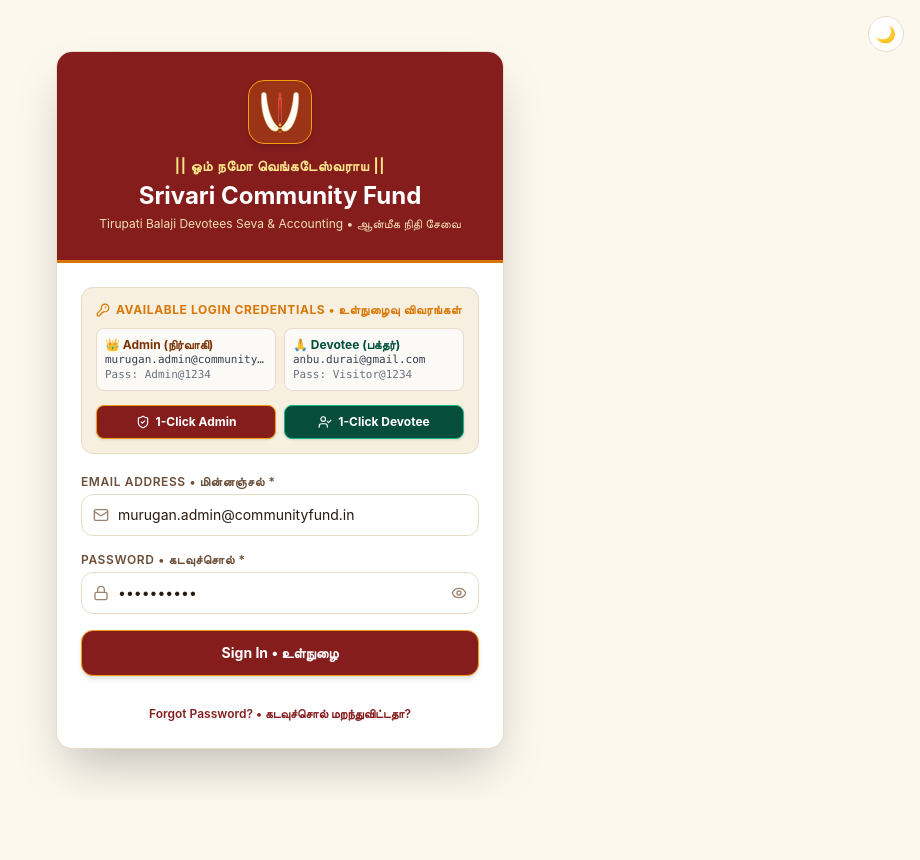
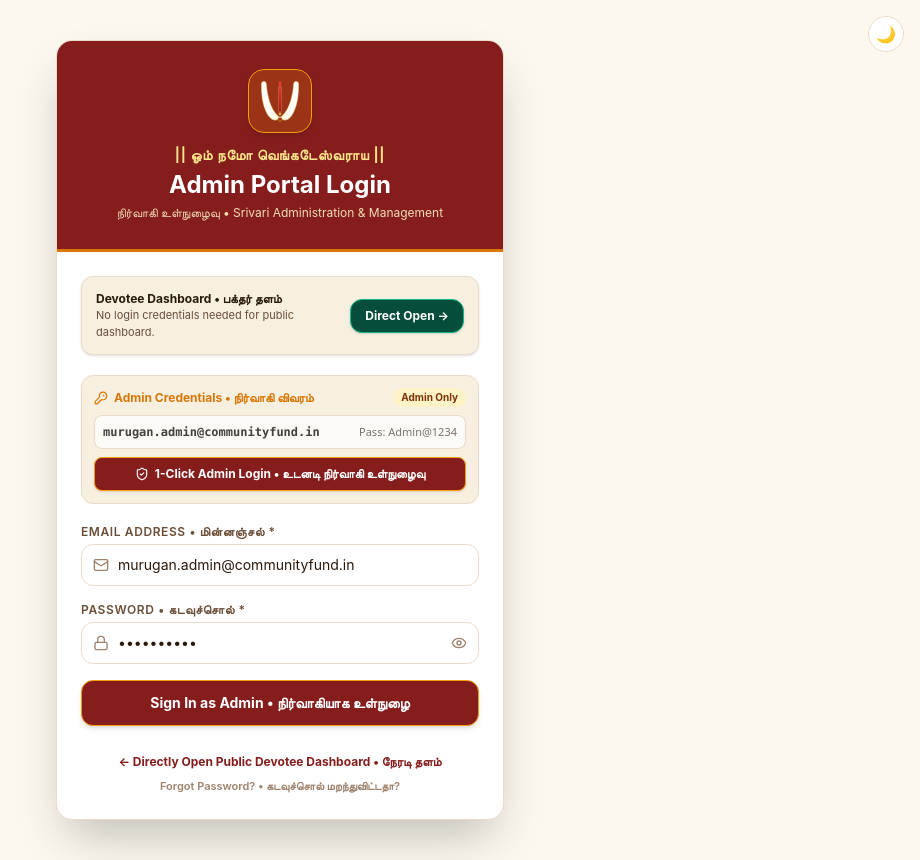
Before and after one commit to shivakkumar-ai-llm-researcher/namo, a Next.js app: page /login in a window 1280 px wide. Shown: the whole page, without its empty margins (360-1280 px from the left). Before the commit the page ends 800 px from the top, so only its background shows below. Built offline with nearby package versions, Linux system fonts and the light colour scheme; no server answers.

Commit message:
feat(auth): remove login barrier for visitors to directly open dashboard, reserve login for admin

```diff
--- a/app/login/page.tsx
+++ b/app/login/page.tsx
@@ -71,16 +71,10 @@ export default function LoginPage() {
     }
   };
 
-  const handleQuickLogin = (role: 'admin' | 'visitor') => {
-    if (role === 'admin') {
+  const handleQuickAdminLogin = () => {
     setValue('email', 'murugan.admin@communityfund.in');
     setValue('password', 'Admin@1234');
     onSubmit({ email: 'murugan.admin@communityfund.in', password: 'Admin@1234' });
-    } else {
-      setValue('email', 'anbu.durai@gmail.com');
-      setValue('password', 'Visitor@1234');
-      onSubmit({ email: 'anbu.durai@gmail.com', password: 'Visitor@1234' });
-    }
   };
 
   return (
@@ -100,52 +94,57 @@ export default function LoginPage() {
           <p className="text-sm font-bold tracking-wider mb-1" style={{ color: '#FDE68A' }}>
             || ஓம் நமோ வெங்கடேஸ்வராய ||
           </p>
-          <h1 className="text-2xl font-bold text-white mb-1">Srivari Community Fund</h1>
+          <h1 className="text-2xl font-bold text-white mb-1">Admin Portal Login</h1>
           <p className="text-xs" style={{ color: 'rgba(254,243,199,0.9)' }}>
-            Tirupati Balaji Devotees Seva & Accounting • ஆன்மீக நிதி சேவை
+            நிர்வாகி உள்நுழைவு • Srivari Administration & Management
           </p>
         </div>
 
         <div className="p-6 space-y-5">
-          {/* Quick Credentials Card */}
-          <div className="rounded-xl p-3.5 border space-y-2.5" style={{ backgroundColor: 'var(--surface-variant)', borderColor: 'var(--border)' }}>
-            <div className="flex items-center gap-1.5 text-xs font-bold uppercase tracking-wider" style={{ color: 'var(--gold)' }}>
-              <KeyRound size={14} /> Available Login Credentials • உள்நுழைவு விவரங்கள்
+          {/* Direct Public Dashboard Card for Devotees (No Credentials Needed) */}
+          <div
+            className="rounded-xl p-3.5 border flex items-center justify-between gap-3 shadow-sm"
+            style={{ backgroundColor: 'var(--surface-variant)', borderColor: 'var(--border)' }}
+          >
+            <div className="min-w-0">
+              <p className="text-xs font-bold" style={{ color: 'var(--text-primary)' }}>
+                Devotee Dashboard • பக்தர் தளம்
+              </p>
+              <p className="text-[11px]" style={{ color: 'var(--text-secondary)' }}>
+                No login credentials needed for public dashboard.
+              </p>
+            </div>
+            <Link
+              href="/visitor"
+              className="px-3.5 py-2 rounded-xl text-xs font-bold text-white shadow-sm hover:opacity-90 transition-opacity flex-shrink-0 flex items-center gap-1.5"
+              style={{ backgroundColor: '#064E3B', border: '1px solid #10B981' }}
+            >
+              <span>Direct Open →</span>
+            </Link>
           </div>
 
-            <div className="grid grid-cols-2 gap-2 text-xs">
-              <div className="p-2 rounded-lg bg-white/70 dark:bg-black/20 border" style={{ borderColor: 'var(--border)' }}>
-                <p className="font-bold text-amber-900 dark:text-amber-300">👑 Admin (நிர்வாகி)</p>
-                <p className="font-mono text-[11px] text-gray-700 dark:text-gray-300 truncate">murugan.admin@communityfund.in</p>
-                <p className="font-mono text-[11px] text-gray-500">Pass: Admin@1234</p>
+          {/* Admin Credentials Helper */}
+          <div className="rounded-xl p-3 border space-y-2" style={{ backgroundColor: 'var(--surface-variant)', borderColor: 'var(--border)' }}>
+            <div className="flex items-center justify-between">
+              <div className="flex items-center gap-1.5 text-xs font-bold" style={{ color: 'var(--gold)' }}>
+                <KeyRound size={14} /> Admin Credentials • நிர்வாகி விவரம்
               </div>
-
-              <div className="p-2 rounded-lg bg-white/70 dark:bg-black/20 border" style={{ borderColor: 'var(--border)' }}>
-                <p className="font-bold text-emerald-900 dark:text-emerald-300">🙏 Devotee (பக்தர்)</p>
-                <p className="font-mono text-[11px] text-gray-700 dark:text-gray-300 truncate">anbu.durai@gmail.com</p>
-                <p className="font-mono text-[11px] text-gray-500">Pass: Visitor@1234</p>
+              <span className="text-[10px] px-2 py-0.5 rounded-full font-bold bg-amber-100 text-amber-900 dark:bg-amber-950/60 dark:text-amber-300">
+                Admin Only
+              </span>
             </div>
+            <div className="text-xs font-mono text-stone-700 dark:text-stone-300 bg-white/70 dark:bg-black/20 p-2 rounded-lg border flex flex-col sm:flex-row justify-between sm:items-center gap-1" style={{ borderColor: 'var(--border)' }}>
+              <span className="truncate font-semibold">murugan.admin@communityfund.in</span>
+              <span className="text-[11px] text-stone-500 font-sans">Pass: Admin@1234</span>
             </div>
-
-            {/* Quick 1-Click login buttons */}
-            <div className="grid grid-cols-2 gap-2 pt-1">
             <button
               type="button"
-                onClick={() => handleQuickLogin('admin')}
-                className="flex items-center justify-center gap-1.5 py-2 px-2 rounded-lg text-white font-bold text-xs shadow-sm hover:opacity-90 transition-opacity"
+              onClick={handleQuickAdminLogin}
+              className="flex items-center justify-center gap-1.5 py-2 px-3 rounded-lg text-white font-bold text-xs shadow-sm hover:opacity-90 transition-opacity w-full cursor-pointer"
               style={{ backgroundColor: 'var(--primary)', border: '1px solid #F59E0B' }}
             >
-                <ShieldCheck size={14} /> 1-Click Admin
+              <ShieldCheck size={14} /> 1-Click Admin Login • உடனடி நிர்வாகி உள்நுழைவு
             </button>
-              <button
-                type="button"
-                onClick={() => handleQuickLogin('visitor')}
-                className="flex items-center justify-center gap-1.5 py-2 px-2 rounded-lg text-white font-bold text-xs shadow-sm hover:opacity-90 transition-opacity"
-                style={{ backgroundColor: '#064E3B', border: '1px solid #10B981' }}
-              >
-                <UserCheck size={14} /> 1-Click Devotee
-              </button>
-            </div>
           </div>
 
           {error && (
@@ -202,16 +201,23 @@ export default function LoginPage() {
             <button
               type="submit"
               disabled={isLoading}
-              className="w-full py-3 rounded-xl text-white font-bold text-sm transition-opacity hover:opacity-90 disabled:opacity-50 flex items-center justify-center gap-2 shadow-md"
+              className="w-full py-3 rounded-xl text-white font-bold text-sm transition-opacity hover:opacity-90 disabled:opacity-50 flex items-center justify-center gap-2 shadow-md cursor-pointer"
               style={{ backgroundColor: '#851D1D', border: '1px solid #F59E0B' }}
             >
               {isLoading && <span className="w-4 h-4 border-2 border-white border-t-transparent rounded-full animate-spin" />}
-              {isLoading ? 'Signing in...' : 'Sign In • உள்நுழை'}
+              {isLoading ? 'Signing in as Admin...' : 'Sign In as Admin • நிர்வாகியாக உள்நுழை'}
             </button>
           </form>
 
-          <div className="text-center pt-1">
-            <Link href="/forgot-password" className="text-xs font-semibold hover:underline" style={{ color: 'var(--primary)' }}>
+          <div className="text-center pt-2 flex flex-col items-center gap-2">
+            <Link
+              href="/visitor"
+              className="text-xs font-bold hover:underline flex items-center gap-1"
+              style={{ color: 'var(--primary)' }}
+            >
+              ← Directly Open Public Devotee Dashboard • நேரடி தளம்
+            </Link>
+            <Link href="/forgot-password" className="text-[11px] font-semibold hover:underline" style={{ color: 'var(--text-tertiary)' }}>
               Forgot Password? • கடவுச்சொல் மறந்துவிட்டதா?
             </Link>
           </div>
--- a/app/page.tsx
+++ b/app/page.tsx
@@ -23,13 +23,22 @@ export default function LandingPage() {
               </div>
             </div>
           </div>
-          <Link
-            href="/login"
-            className="px-6 py-2 rounded-full text-white font-bold text-sm transition-opacity hover:opacity-90 shadow-sm"
-            style={{ backgroundColor: 'var(--primary)', border: '1px solid #F59E0B' }}
-          >
-            Sign In • உள்நுழை
-          </Link>
+          <div className="flex items-center gap-2.5">
+            <Link
+              href="/visitor"
+              className="px-5 py-2 rounded-full text-white font-bold text-xs sm:text-sm transition-opacity hover:opacity-90 shadow-sm"
+              style={{ backgroundColor: 'var(--primary)', border: '1px solid #F59E0B' }}
+            >
+              Open Dashboard • டாஷ்போர்ட்
+            </Link>
+            <Link
+              href="/login"
+              className="px-3.5 py-2 rounded-full font-bold text-xs transition-opacity hover:opacity-90 border"
+              style={{ backgroundColor: 'var(--surface-variant)', color: 'var(--text-primary)', borderColor: 'var(--border)' }}
+            >
+              Admin • நிர்வாகி
+            </Link>
+          </div>
         </div>
       </nav>
 
@@ -50,13 +59,21 @@ export default function LandingPage() {
         <p className="text-lg mb-10" style={{ color: 'var(--text-secondary)' }}>
           Tirupati Balaji Devotees Financial Seva & Accounting • திருப்பதி பாலாஜி பக்தர்கள் ஆன்மீக நிதி சேவை
         </p>
-        <div className="flex flex-col sm:flex-row gap-4 justify-center">
+        <div className="flex flex-col sm:flex-row gap-3.5 justify-center items-center">
+          <Link
+            href="/visitor"
+            className="w-full sm:w-auto px-8 py-4 rounded-xl text-white font-bold text-lg transition-all hover:opacity-90 shadow-lg flex items-center justify-center gap-2"
+            style={{ backgroundColor: 'var(--primary)', border: '2px solid #F59E0B' }}
+          >
+            <span>Directly Open Dashboard • நேரடி டாஷ்போர்ட்</span>
+            <span>→</span>
+          </Link>
           <Link
             href="/login"
-            className="px-8 py-4 rounded-xl text-white font-bold text-lg transition-opacity hover:opacity-90 shadow-lg"
-            style={{ backgroundColor: 'var(--primary)', border: '2px solid #F59E0B' }}
+            className="w-full sm:w-auto px-6 py-4 rounded-xl font-bold text-base transition-all hover:bg-black/5 dark:hover:bg-white/5 border flex items-center justify-center gap-2"
+            style={{ backgroundColor: 'var(--surface)', color: 'var(--text-primary)', borderColor: 'var(--border)' }}
           >
-            Sign In to Dashboard • டாஷ்போர்ட் செல்ல
+            <span>👑 Admin Login • நிர்வாகி உள்நுழைவு</span>
           </Link>
         </div>
       </section>
--- a/app/visitor/profile/page.tsx
+++ b/app/visitor/profile/page.tsx
@@ -11,7 +11,7 @@ export default function ProfilePage() {
 
   const handleSignOut = async () => {
     await signOut();
-    router.replace('/login');
+    router.replace('/visitor');
   };
 
   return (
@@ -62,14 +62,25 @@ export default function ProfilePage() {
         </div>
       </Card>
 
+      {user ? (
         <Button
           variant="danger"
           fullWidth
           onClick={handleSignOut}
           leftIcon={<LogOut size={16} />}
         >
-        Sign Out from Srivari Fund
+          Sign Out • வெளியேறு
         </Button>
+      ) : (
+        <Button
+          variant="primary"
+          fullWidth
+          onClick={() => router.push('/login')}
+          leftIcon={<Shield size={16} />}
+        >
+          Admin Login • நிர்வாகி உள்நுழைவு
+        </Button>
+      )}
     </div>
   );
 }
```
Also changed, not shown: app/visitor/layout.tsx (+47 -26 lines). Lines whose indentation alone changed are shown as unchanged.
